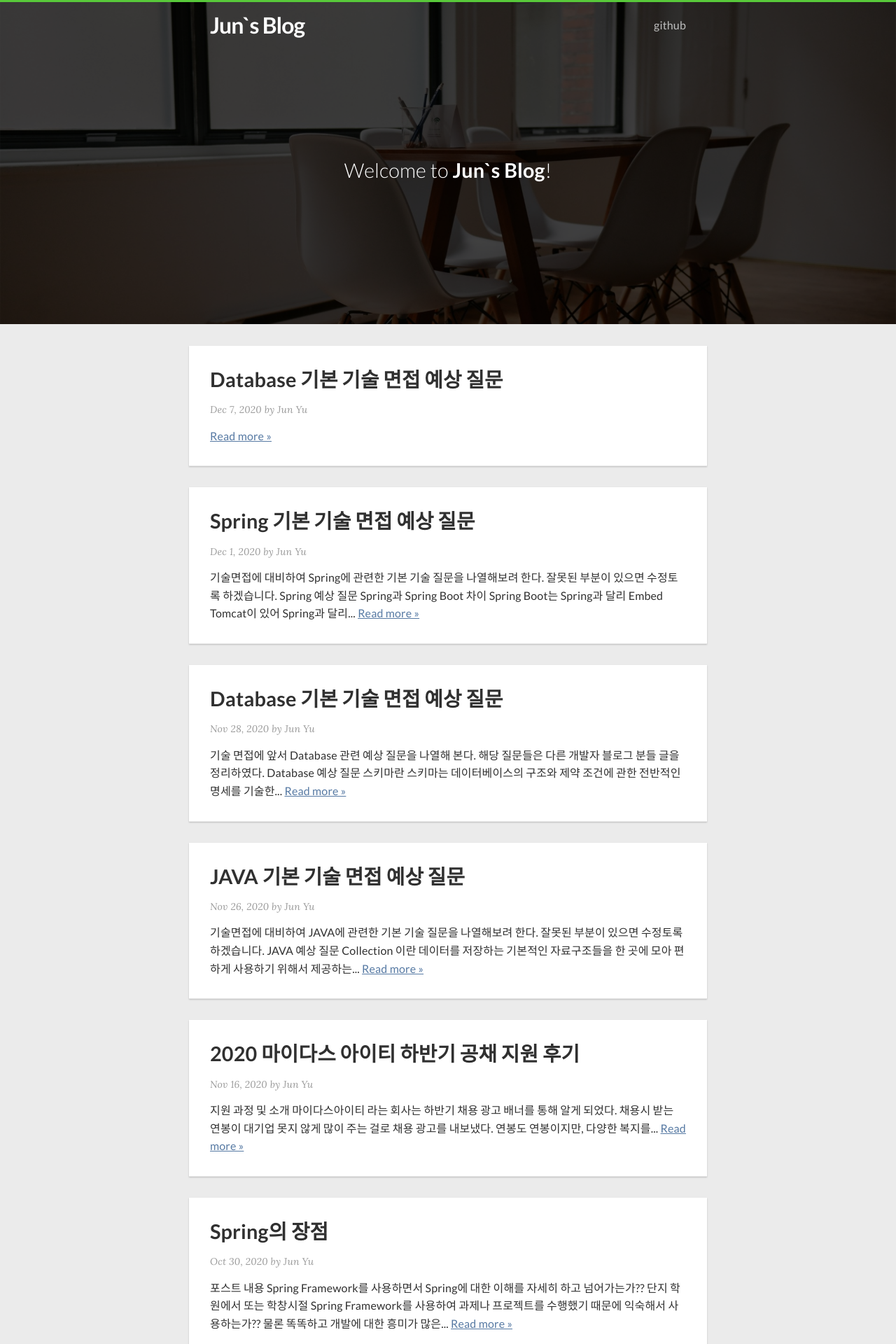
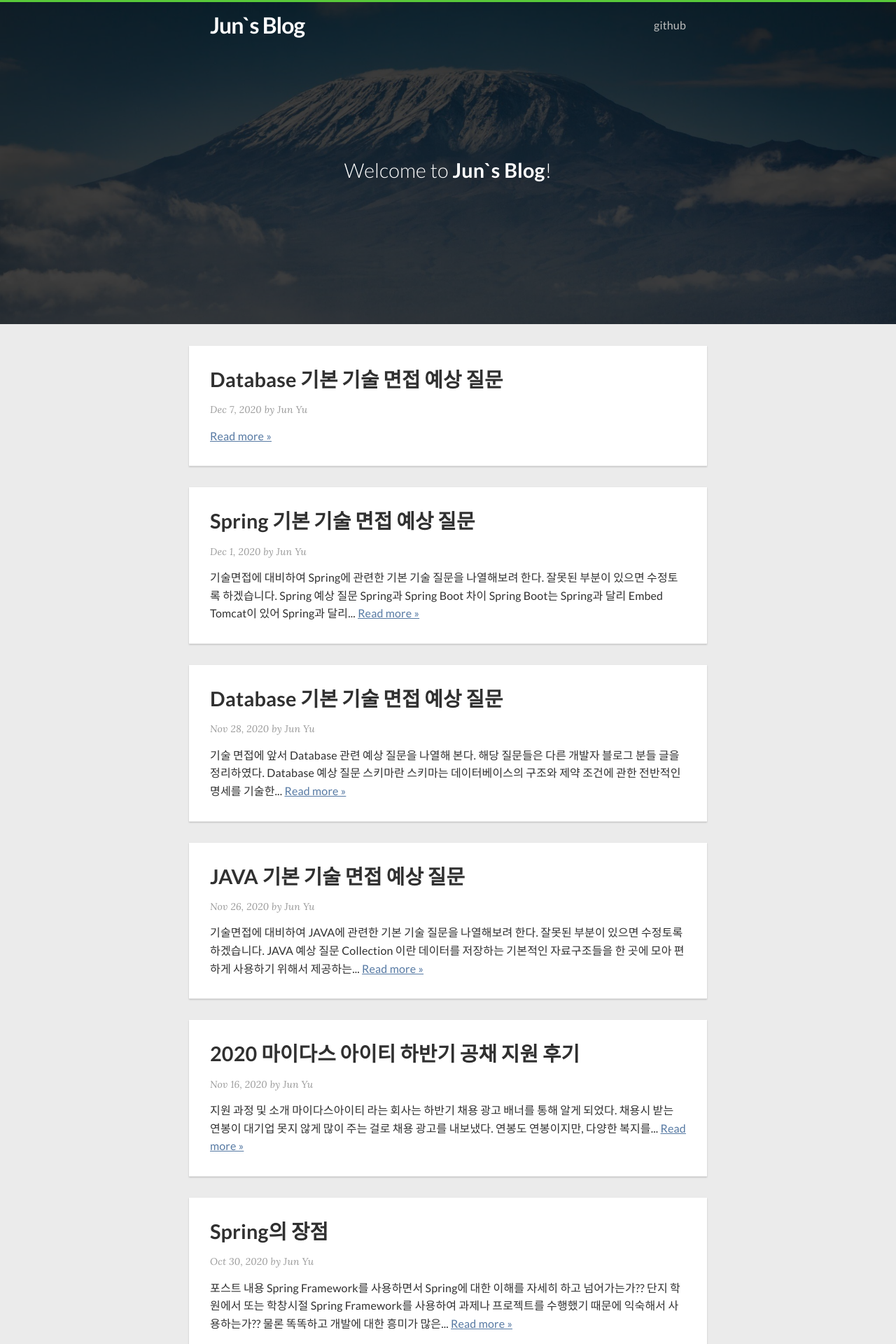
Before and after one commit to jun7343/jun7343.github.io, a Jekyll site: the page built from index.html, in a window 1280 px wide. Shown: the top 1920 px of the page at 70% size. Built offline with Jekyll 4.4.1, drawn with Linux system fonts in a browser that asks for light colours; nearby versions of some CDN libraries; the list of posts is cut into pages by our own code.

Commit message:
main background image 변경 및 기존 이미지 삭제

```diff
--- a/_sass/_layout.scss
+++ b/_sass/_layout.scss
@@ -38,7 +38,7 @@
 //
 // Site header
 .header {
-  background: #292929 url(../images/cover.jpg) no-repeat 50% 0px;
+  background: #292929 url(../assets/images/back-ground/kilimanjaro.jpg) no-repeat 50% 0px;
   @include background-size(cover);
   border-bottom: 1px solid $gray-color-light;
   border-top: 3px solid $primary-color;
```
Also changed, not shown: assets/images/back-ground/kilimanjaro.jpg (added), images/cover.jpg (deleted).
